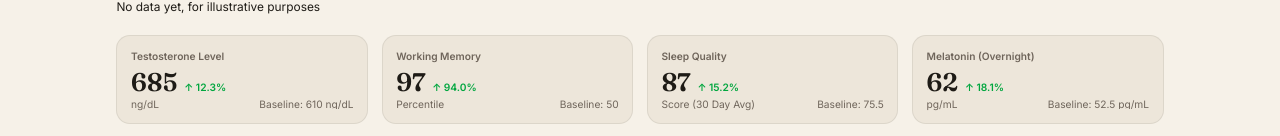
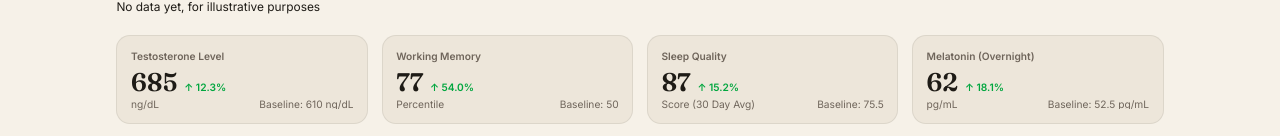
Before and after one commit to dvdaines/year-unplugged-dashboard, a Next.js app: page / in a window 1280 px wide. Shown: the part 816-952 px from the top of the page. Built offline with nearby package versions, Linux system fonts and the light colour scheme.

Commit message:
make improvement less extreme

```diff
--- a/app/page.tsx
+++ b/app/page.tsx
@@ -186,7 +186,7 @@ export default function Home() {
 
           <div className="grid grid-cols-1 sm:grid-cols-2 lg:grid-cols-4 gap-4 mb-6">
             <HealthMetric title="Testosterone Level" value={685} unit="ng/dL" change={+12.3} baseline="610 ng/dL" />
-            <HealthMetric title="Working Memory" value={97} unit="Percentile" change={94} baseline="50" />
+            <HealthMetric title="Working Memory" value={77} unit="Percentile" change={+54} baseline="50" />
             <HealthMetric title="Sleep Quality" value={87} unit="Score (30 Day Avg)" change={+15.2} baseline="75.5" />
             <HealthMetric title="Melatonin (Overnight)" value={62} unit="pg/mL" change={+18.1} baseline="52.5 pg/mL" />
           </div>
```
